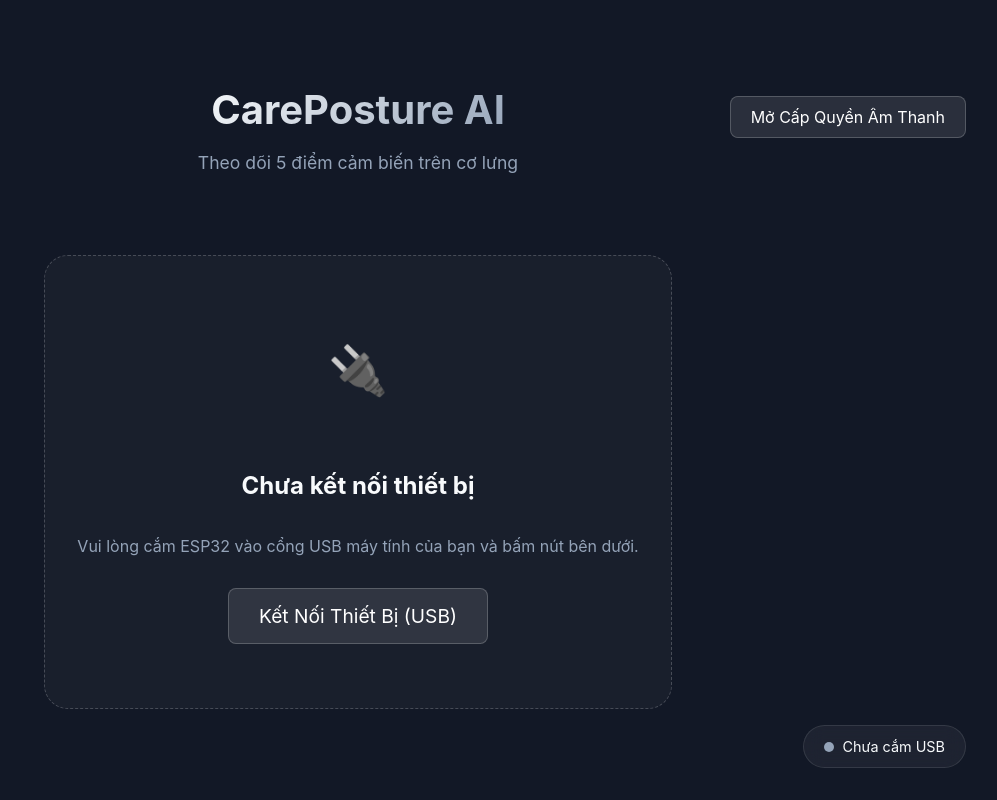
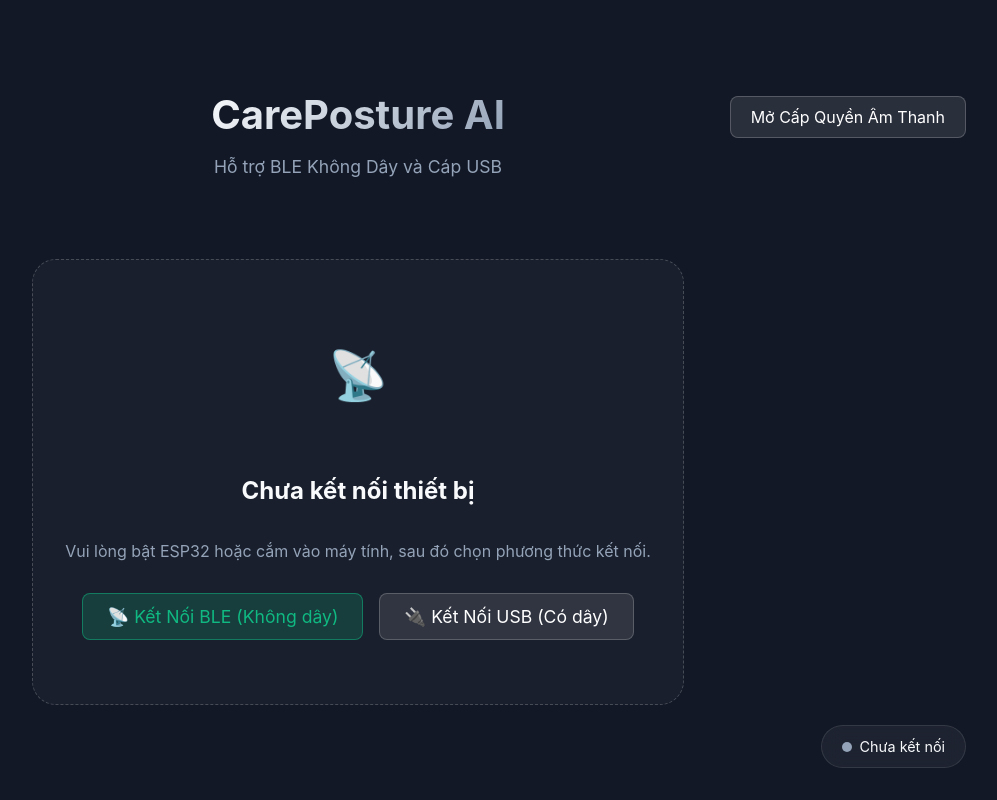
Before and after one commit to uvnb/iottam, a React (Vite) app in the folder web-app/: page / in a window 1280 px wide. Shown: the whole page, without its empty margins (282-1279 px from the left). Built offline with nearby package versions, Linux system fonts and the light colour scheme.

Commit message:
Support dual connection: Web Bluetooth (primary) and Web Serial (backup)

```diff
--- a/web-app/src/App.tsx
+++ b/web-app/src/App.tsx
@@ -1,28 +1,35 @@
 import { useState, useRef, useEffect } from 'react';
 import './index.css';
 
-// The 6 posture classes (matching typical posture AI)
 const POSTURE_CLASSES = [
-  "Bình thường", // 0
-  "Gù lưng (Kyphosis)", // 1
-  "Vẹo cột sống trái", // 2
-  "Vẹo cột sống phải", // 3
-  "Ngả người về trước", // 4
-  "Ngả người ra sau" // 5
+  "Bình thường",
+  "Gù lưng (Kyphosis)",
+  "Vẹo cột sống trái",
+  "Vẹo cột sống phải",
+  "Ngả người về trước",
+  "Ngả người ra sau"
 ];
+
+const SERVICE_UUID = "4fafc201-1fb5-459e-8fcc-c5c9c331914b";
+const CHARACTERISTIC_UUID = "beb5483e-36e1-4688-b7f5-ea07361b26a8";
 
 function App() {
   const [connectionStatus, setConnectionStatus] = useState<'Disconnected' | 'Connecting' | 'Connected' | 'Error'>('Disconnected');
+  const [connectionType, setConnectionType] = useState<'USB' | 'BLE' | null>(null);
+
   const [currentPosture, setCurrentPosture] = useState<number>(0);
   const [confidence, setConfidence] = useState<number>(0);
   const [audioEnabled, setAudioEnabled] = useState(false);
   const audioCtxRef = useRef<AudioContext | null>(null);
 
-  // Web Serial Port Reference
+  // USB Refs
   const portRef = useRef<any>(null);
   const readerRef = useRef<any>(null);
 
-  // Initialize Web Audio API for a simple beep sound
+  // BLE Refs
+  const bleDeviceRef = useRef<any>(null);
+  const bleCharRef = useRef<any>(null);
+
   const initAudio = () => {
     if (!audioCtxRef.current) {
       audioCtxRef.current = new (window.AudioContext || (window as any).webkitAudioContext)();
@@ -32,7 +39,6 @@ function App() {
 
   const playAlertSound = () => {
     if (!audioCtxRef.current || !audioEnabled) return;
-
     const oscillator = audioCtxRef.current.createOscillator();
     const gainNode = audioCtxRef.current.createGain();
 
@@ -51,47 +57,111 @@ function App() {
     oscillator.stop(audioCtxRef.current.currentTime + 0.5);
   };
 
+  const parseSerialLine = (line: string) => {
+    if (line.startsWith('t_ms') || line.startsWith('#') || line.length === 0) return;
+
+    const parts = line.split(',');
+    if (parts.length >= 14) {
+      const predIndex = parseInt(parts[11], 10);
+      const conf = parseFloat(parts[13]);
+
+      if (!isNaN(predIndex) && !isNaN(conf)) {
+        setCurrentPosture(prev => {
+          if (prev === 0 && predIndex !== 0) playAlertSound();
+          return predIndex;
+        });
+        setConfidence(conf);
+      }
+    }
+  };
+
   // -------------------------------------------------------------
-  // WEB SERIAL API LOGIC
+  // WEB BLUETOOTH API (BLE)
   // -------------------------------------------------------------
-  const connectSerial = async () => {
-    if (!('serial' in navigator)) {
-      alert('Trình duyệt của bạn không hỗ trợ Web Serial API. Vui lòng sử dụng Google Chrome hoặc Microsoft Edge trên máy tính.');
+  const connectBLE = async () => {
+    if (!('bluetooth' in navigator)) {
+      alert('Trình duyệt không hỗ trợ Web Bluetooth API. Hãy dùng Chrome/Edge trên PC hoặc Android.');
       return;
     }
 
     try {
       setConnectionStatus('Connecting');
+      setConnectionType('BLE');
 
-      // Prompt user to select an ESP32 port
-      const port = await (navigator as any).serial.requestPort();
-      await port.open({ baudRate: 115200 }); // ESP32 is set to 115200 in the .ino file
+      const device = await (navigator as any).bluetooth.requestDevice({
+        filters: [{ namePrefix: 'CarePosture' }],
+        optionalServices: [SERVICE_UUID]
+      });
 
-      portRef.current = port;
+      bleDeviceRef.current = device;
+
+      device.addEventListener('gattserverdisconnected', () => {
+        setConnectionStatus('Disconnected');
+        setConnectionType(null);
+      });
+
+      const server = await device.gatt.connect();
+      const service = await server.getPrimaryService(SERVICE_UUID);
+      const characteristic = await service.getCharacteristic(CHARACTERISTIC_UUID);
+      bleCharRef.current = characteristic;
+
+      characteristic.addEventListener('characteristicvaluechanged', (event: any) => {
+        const value = event.target.value;
+        const decoder = new TextDecoder('utf-8');
+        const text = decoder.decode(value);
+        // BLE packets might be chunks, but here we assume our short CSV fits or is handled by ESP32 GATT
+        parseSerialLine(text.trim());
+      });
+
+      await characteristic.startNotifications();
       setConnectionStatus('Connected');
 
-      // Auto-enable audio context on user interaction (if not already enabled)
-      if (!audioCtxRef.current) {
-         initAudio();
-      }
-
-      readSerialData(port);
+      if (!audioCtxRef.current) initAudio();
 
     } catch (err) {
-      console.error('Lỗi kết nối Serial:', err);
+      console.error('Lỗi BLE:', err);
       setConnectionStatus('Error');
     }
   };
 
-  const disconnectSerial = async () => {
-    if (readerRef.current) {
-      await readerRef.current.cancel();
+  const disconnectBLE = async () => {
+    if (bleCharRef.current) {
+      try { await bleCharRef.current.stopNotifications(); } catch(e){}
     }
-    if (portRef.current) {
-      await portRef.current.close();
+    if (bleDeviceRef.current && bleDeviceRef.current.gatt.connected) {
+      bleDeviceRef.current.gatt.disconnect();
     }
-    portRef.current = null;
+    bleDeviceRef.current = null;
+    bleCharRef.current = null;
     setConnectionStatus('Disconnected');
+    setConnectionType(null);
+  };
+
+  // -------------------------------------------------------------
+  // WEB SERIAL API (USB)
+  // -------------------------------------------------------------
+  const connectSerial = async () => {
+    if (!('serial' in navigator)) {
+      alert('Trình duyệt không hỗ trợ Web Serial API.');
+      return;
+    }
+
+    try {
+      setConnectionStatus('Connecting');
+      setConnectionType('USB');
+
+      const port = await (navigator as any).serial.requestPort();
+      await port.open({ baudRate: 115200 });
+      portRef.current = port;
+      setConnectionStatus('Connected');
+
+      if (!audioCtxRef.current) initAudio();
+      readSerialData(port);
+
+    } catch (err) {
+      console.error('Lỗi Serial:', err);
+      setConnectionStatus('Error');
+    }
   };
 
   const readSerialData = async (port: any) => {
@@ -101,67 +171,41 @@ function App() {
     readerRef.current = reader;
 
     let buffer = '';
-
     try {
       while (true) {
         const { value, done } = await reader.read();
-        if (done) {
-          break; // reader has been canceled
-        }
-
+        if (done) break;
         buffer += value;
         const lines = buffer.split('\n');
-
-        // Keep the last incomplete line in the buffer
         buffer = lines.pop() || '';
-
         for (const line of lines) {
           parseSerialLine(line.trim());
         }
       }
     } catch (error) {
-      console.error('Lỗi đọc dữ liệu Serial:', error);
+      console.error('Lỗi đọc Serial:', error);
       setConnectionStatus('Error');
     } finally {
       reader.releaseLock();
     }
   };
 
-  const parseSerialLine = (line: string) => {
-    // Ignore headers and debug comments starting with #
-    if (line.startsWith('t_ms') || line.startsWith('#') || line.length === 0) {
-      return;
-    }
+  const disconnectSerial = async () => {
+    if (readerRef.current) await readerRef.current.cancel();
+    if (portRef.current) await portRef.current.close();
+    portRef.current = null;
+    setConnectionStatus('Disconnected');
+    setConnectionType(null);
+  };
 
-    // Format expected (from PostureAI_Realtime_TFLM.ino):
-    // t_ms, C7_pitch, C7_roll, LS_pitch, LS_roll, RS_pitch, RS_roll, T5_pitch, T5_roll, L3_pitch, L3_roll, predIndex, label, confidence
-    const parts = line.split(',');
-
-    // There are 1 time + 10 angles + 3 prediction details = 14 columns
-    if (parts.length >= 14) {
-      const predIndex = parseInt(parts[11], 10);
-      // const label = parts[12];
-      const conf = parseFloat(parts[13]);
-
-      if (!isNaN(predIndex) && !isNaN(conf)) {
-        setCurrentPosture(prev => {
-          // If state changes from normal to abnormal, play sound
-          if (prev === 0 && predIndex !== 0) {
-            playAlertSound();
-          }
-          return predIndex;
-        });
-        setConfidence(conf);
-      }
-    }
+  const disconnectAll = () => {
+    if (connectionType === 'BLE') disconnectBLE();
+    if (connectionType === 'USB') disconnectSerial();
   };
 
   useEffect(() => {
     return () => {
-      // Cleanup on unmount
-      if (portRef.current) {
-        disconnectSerial();
-      }
+      disconnectAll();
     };
   }, []);
 
@@ -170,7 +214,6 @@ function App() {
 
   return (
     <div className="app-container">
-      {/* Ask user to enable audio manually if they haven't */}
       {!audioEnabled && connectionStatus === 'Disconnected' && (
         <button className="audio-btn" onClick={initAudio} style={{ top: '6rem' }}>
           Mở Cấp Quyền Âm Thanh
@@ -179,31 +222,30 @@ function App() {
 
       <div className="header">
         <h1>CarePosture AI</h1>
-        <p>Theo dõi 5 điểm cảm biến trên cơ lưng</p>
+        <p>Hỗ trợ BLE Không Dây và Cáp USB</p>
       </div>
 
       {connectionStatus !== 'Connected' ? (
         <div className="connect-prompt">
-          <div className="status-icon" style={{ marginBottom: '2rem' }}>🔌</div>
+          <div className="status-icon" style={{ marginBottom: '2rem' }}>📡</div>
           <h2>Chưa kết nối thiết bị</h2>
           <p style={{ color: 'var(--text-muted)', marginBottom: '2rem' }}>
-            Vui lòng cắm ESP32 vào cổng USB máy tính của bạn và bấm nút bên dưới.
+            Vui lòng bật ESP32 hoặc cắm vào máy tính, sau đó chọn phương thức kết nối.
           </p>
-          <button
-            onClick={connectSerial}
-            className="audio-btn"
-            style={{ position: 'relative', top: 0, right: 0, fontSize: '1.2rem', padding: '15px 30px' }}
-          >
-            Kết Nối Thiết Bị (USB)
-          </button>
+          <div style={{ display: 'flex', gap: '1rem', flexWrap: 'wrap', justifyContent: 'center' }}>
+            <button onClick={connectBLE} className="audio-btn" style={{ position: 'relative', top: 0, right: 0, fontSize: '1.1rem', padding: '12px 24px', background: 'rgba(16, 185, 129, 0.2)', borderColor: 'rgba(16, 185, 129, 0.5)', color: '#10b981' }}>
+              📡 Kết Nối BLE (Không dây)
+            </button>
+            <button onClick={connectSerial} className="audio-btn" style={{ position: 'relative', top: 0, right: 0, fontSize: '1.1rem', padding: '12px 24px' }}>
+              🔌 Kết Nối USB (Có dây)
+            </button>
+          </div>
         </div>
       ) : (
         <div className="main-content">
-          {/* Left Side: 2D Model with Sensors */}
+          {/* Left Side: 2D Model */}
           <div className={`model-container ${statusClass}`}>
             <img src="/back_muscles.png" alt="Back Muscles" className="body-model" />
-
-            {/* Sensor points mapped to the image */}
             <div className="sensor-point c7"><div className="pulse"></div><span className="label">C7</span></div>
             <div className="sensor-point t5"><div className="pulse"></div><span className="label">T5</span></div>
             <div className="sensor-point l3"><div className="pulse"></div><span className="label">L3</span></div>
@@ -240,14 +282,14 @@ function App() {
       <div className="connection-status">
         <div className={`status-dot ${connectionStatus === 'Connected' ? 'connected' : connectionStatus === 'Error' ? 'error' : ''}`}></div>
         <span>
-          {connectionStatus === 'Disconnected' && 'Chưa cắm USB'}
-          {connectionStatus === 'Connecting' && 'Đang kết nối cổng COM...'}
-          {connectionStatus === 'Connected' && 'Đã kết nối trực tiếp (115200 baud)'}
-          {connectionStatus === 'Error' && 'Mất kết nối / Lỗi cổng'}
+          {connectionStatus === 'Disconnected' && 'Chưa kết nối'}
+          {connectionStatus === 'Connecting' && `Đang kết nối ${connectionType}...`}
+          {connectionStatus === 'Connected' && `Đã kết nối trực tiếp (${connectionType})`}
+          {connectionStatus === 'Error' && 'Mất kết nối / Lỗi'}
         </span>
 
         {connectionStatus === 'Connected' && (
-          <button onClick={disconnectSerial} style={{ marginLeft: '10px', background: 'transparent', border: '1px solid white', color: 'white', borderRadius: '4px', cursor: 'pointer' }}>
+          <button onClick={disconnectAll} style={{ marginLeft: '10px', background: 'transparent', border: '1px solid white', color: 'white', borderRadius: '4px', cursor: 'pointer' }}>
             Ngắt kết nối
           </button>
         )}
```
Also changed, not shown: 1 other file (tests, documents, lock files or other folders).
